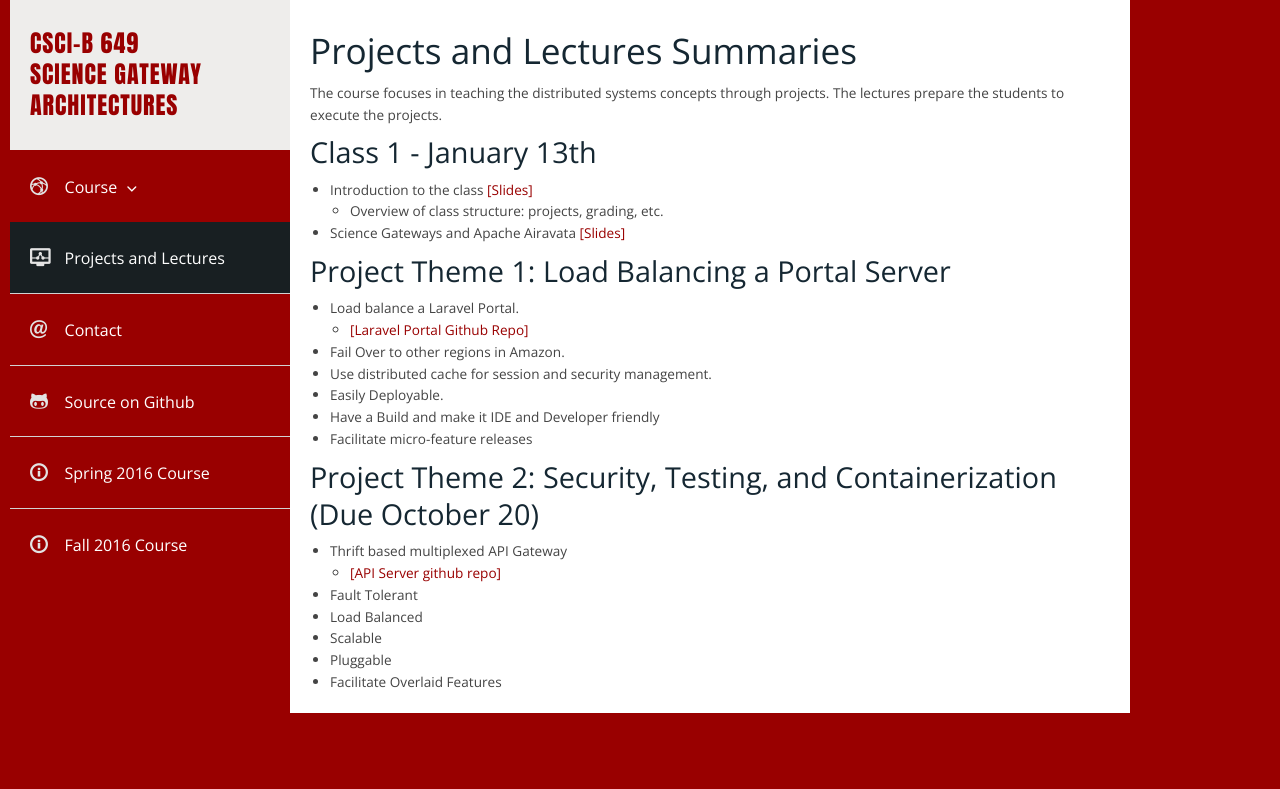
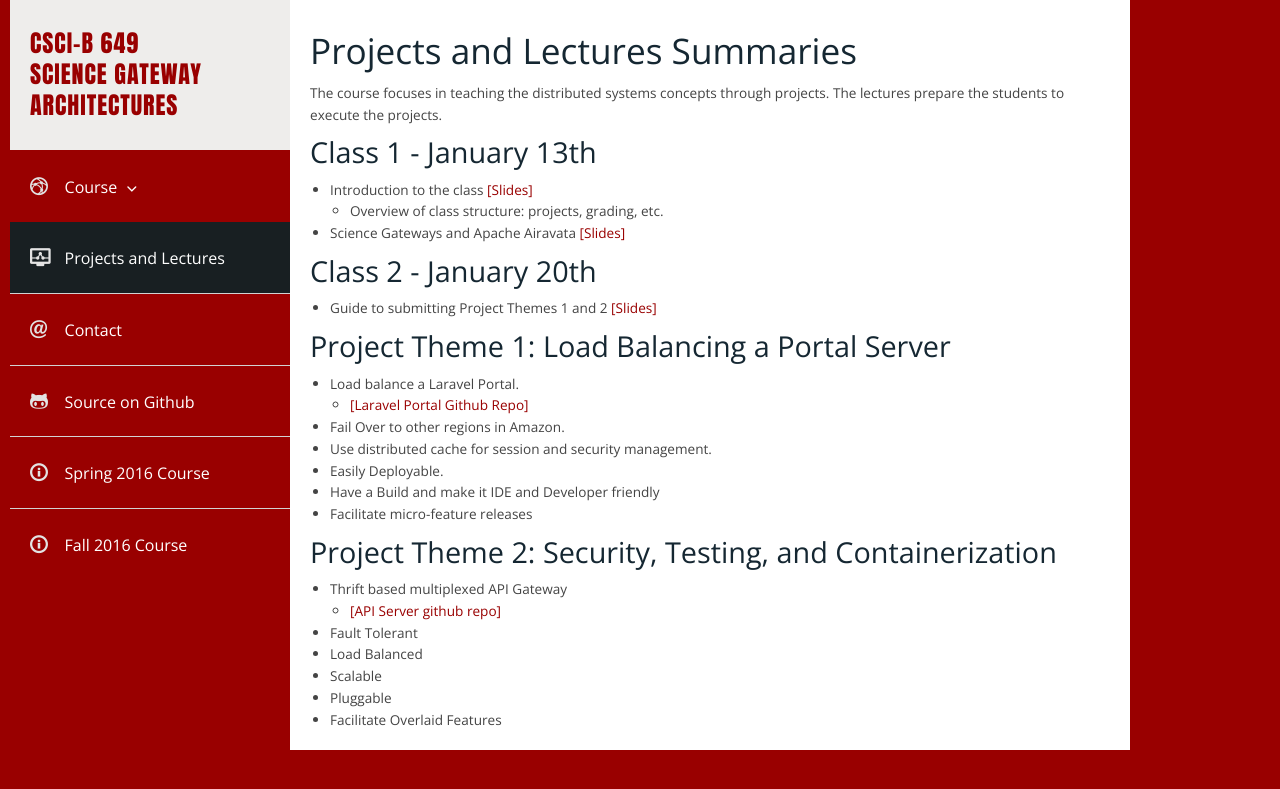
Before and after one commit to airavata-courses/airavata-courses.github.io, a Jekyll site: the page built from projects.md, in a window 1280 px wide. Shown: the top 789 px of the page. Built offline with Jekyll 4.4.1, drawn with Linux system fonts in a browser that asks for light colours; our own code applies the rules of GitHub Pages for plain Markdown files.

Commit message:
Adding slides link for Jan 20 lecture

```diff
--- a/projects.md
+++ b/projects.md
@@ -11,6 +11,9 @@ The course focuses in teaching the distributed systems concepts through projects
     * Overview of class structure: projects, grading, etc.
 * Science Gateways and Apache Airavata [[Slides]]({{ site.url }}slides/CS649-Spring17-Projects-Overview.pdf)
 
+### Class 2 - January 20th
+* Guide to submitting Project Themes 1 and 2 [[Slides]]({{ site.url }}slides/CS649Spring2017-SubmittingProject1.pdf)
+
 ###  Project Theme 1: Load Balancing a Portal Server
 * Load balance a Laravel Portal.
     * [[Laravel Portal Github Repo]](https://github.com/airavata-courses/spring17-laravel-portal)
@@ -20,7 +23,7 @@ The course focuses in teaching the distributed systems concepts through projects
 * Have a Build and make it IDE and Developer friendly
 * Facilitate micro-feature releases
 
-###  Project Theme 2: Security, Testing, and Containerization (Due October 20)
+###  Project Theme 2: Security, Testing, and Containerization
 * Thrift based multiplexed API Gateway
     * [[API Server github repo]](https://github.com/airavata-courses/spring17-API-Server)
 * Fault Tolerant
```
